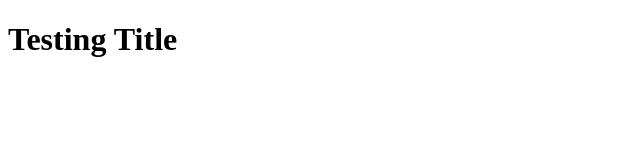
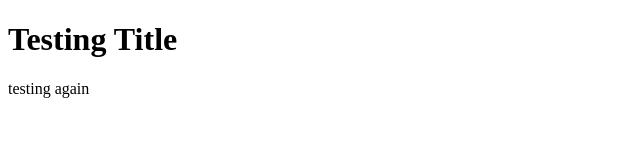
Before and after one commit to kaelngo/keoneo, a plain HTML site: page keoneo-mainpage.html in a window 1280 px wide. Shown: the whole page, without its empty margins (0-640 px from the left). Drawn offline with Linux system fonts and the light colour scheme.

Commit message:
Second Push
secondpushtest

```diff
--- a/keoneo-mainpage.html
+++ b/keoneo-mainpage.html
@@ -6,5 +6,6 @@
 </head>
 <body>
 	<h1>Testing Title</h1>
+	<p>testing again</p>
 </body>
 </html>
```
